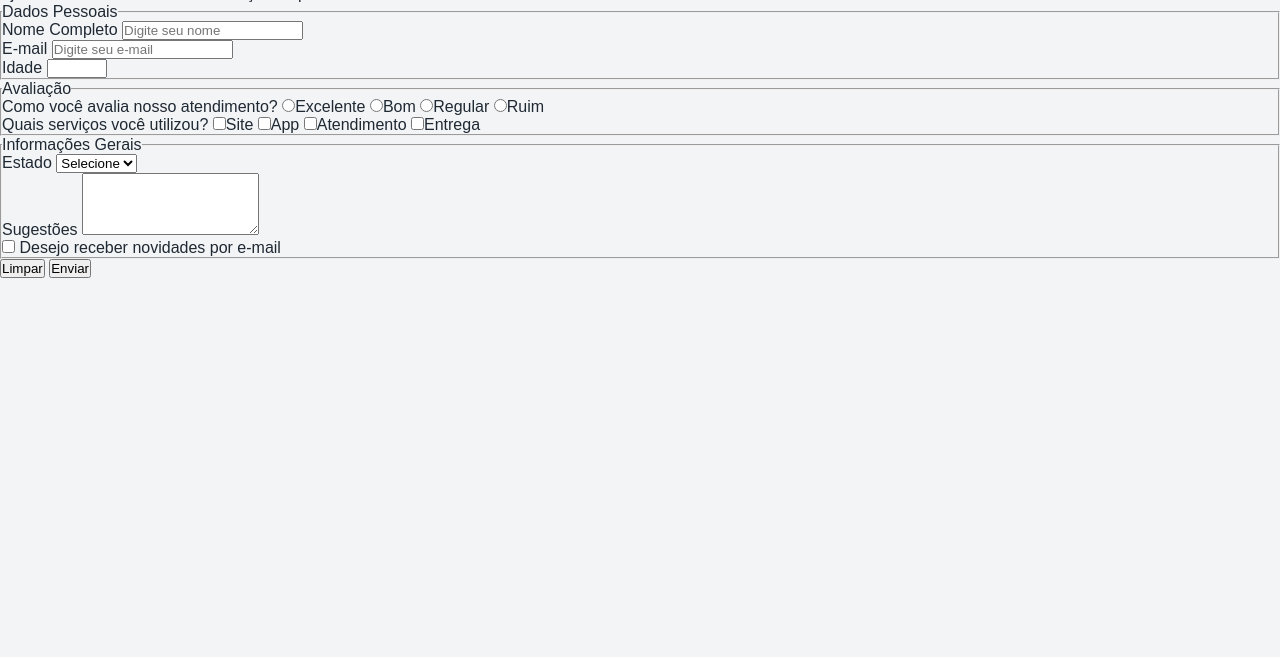
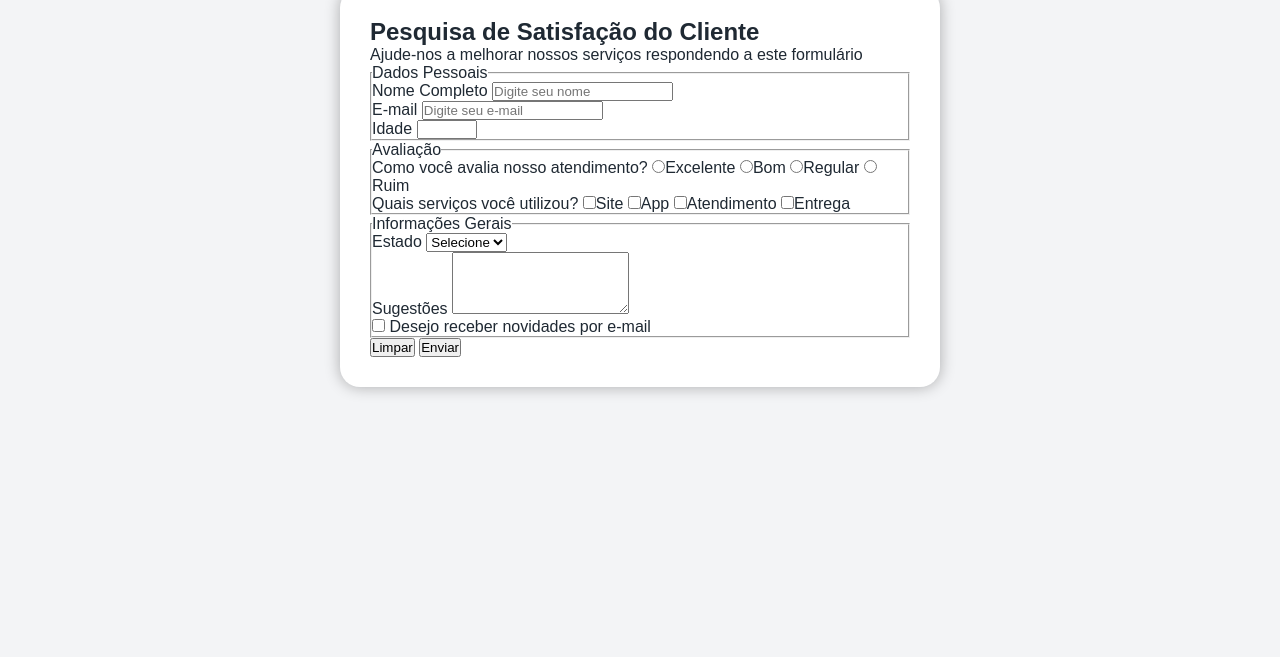
Before and after one commit to VictorMoak/formulario-vm-roteiro-de-pratica, a plain HTML site: page index.html in a window 1280 px wide. Shown: the part 143-800 px from the top of the page. Drawn offline with Linux system fonts and the light colour scheme.

Commit message:
style: estilizando main e container da sessao do formulario

```diff
--- a/index.html
+++ b/index.html
@@ -13,6 +13,7 @@
     </header>
 
     <main>
+        <section class="container">
             <h1>Pesquisa de Satisfação do Cliente</h1>
             <p>Ajude-nos a melhorar nossos serviços respondendo a este formulário</p>
 
@@ -68,6 +69,7 @@
                 <button type="reset">Limpar</button>
                 <button type="submit">Enviar</button>
             </form>
+        </section>
     </main>
 </body>
 </html>
--- a/style.css
+++ b/style.css
@@ -22,3 +22,18 @@ header {
 .logo {
     width: 60px;
 }
+
+main {
+    display: flex;
+    justify-content: center;
+    padding: 40px 20px;
+}
+
+.container {
+    background: white;
+    padding: 30px;
+    width: 100%;
+    max-width: 600px;
+    border-radius: 20px;
+    box-shadow: 0 0 15px rgba(0, 0, 0, 0.3);
+}
```
Lines whose indentation alone changed are shown as unchanged.
